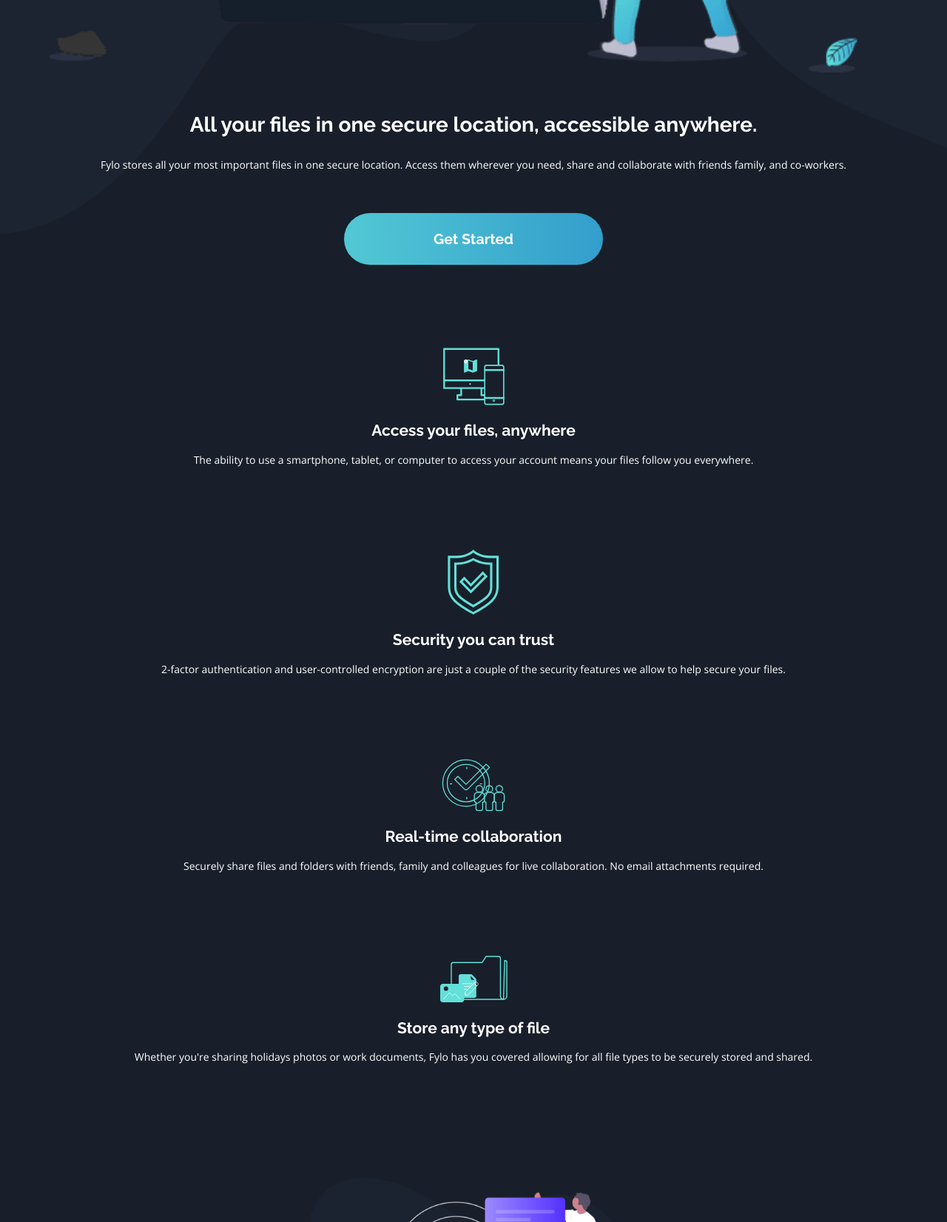
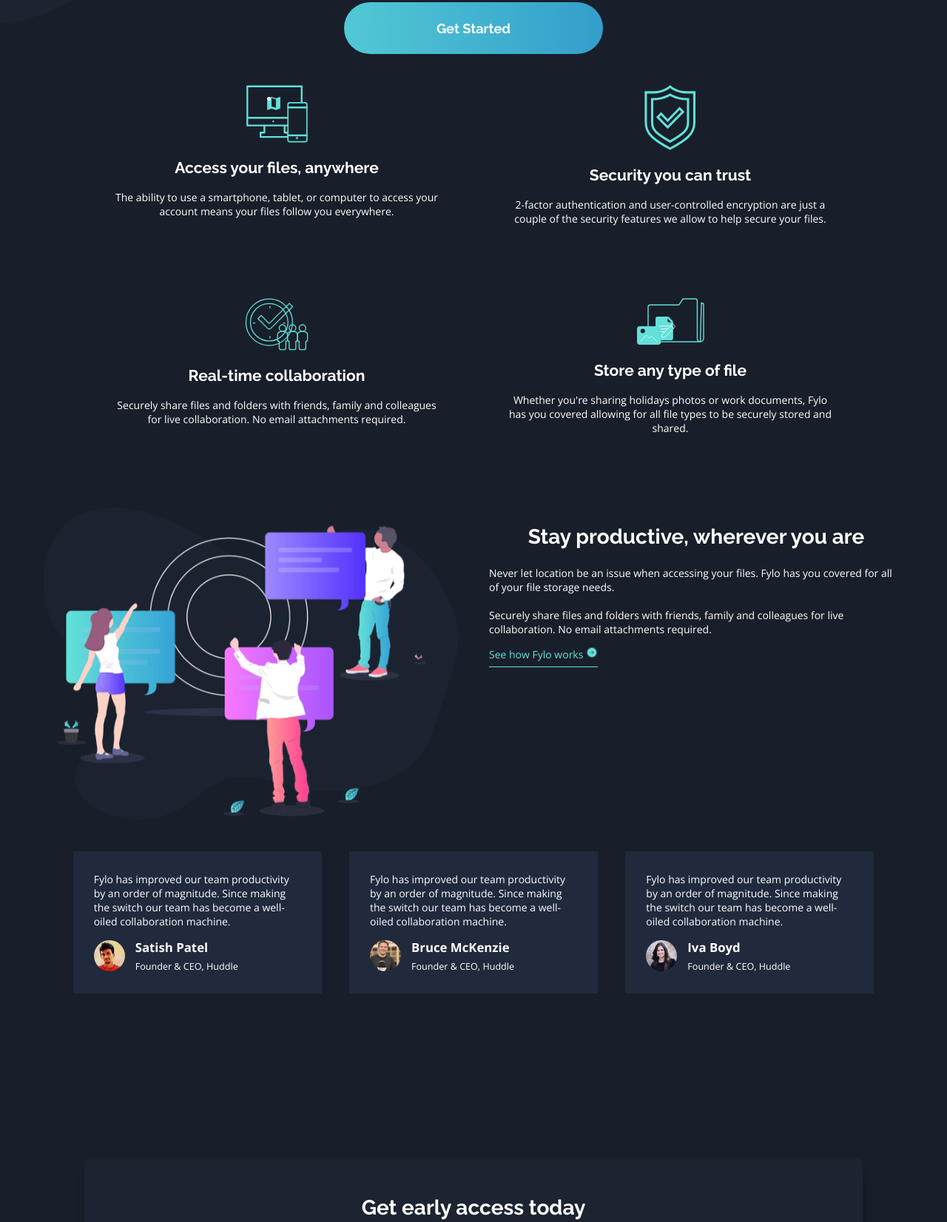
Before and after one commit to L4vrin/Fylo-dark-theme-landing-page, a plain HTML site: page index.html in a window 1280 px wide. Shown: the part 907-2559 px from the top of the page at 74% size. Drawn offline with nearby package versions, Linux system fonts and the light colour scheme.

Commit message:
added desktop version

```diff
--- a/index.html
+++ b/index.html
@@ -42,43 +42,46 @@
         Fylo stores all your most important files in one secure location. Access them wherever
         you need, share and collaborate with friends family, and co-workers.
       </p>
-      <a href="#" class="get_started_button">Get Started</a>
+      <a href="#" class="get_started_button button">Get Started</a>
     </section>
-    <section class="description_card">
+    <section class="description_cards_wrapper">
+      <div class="description_card">
         <img src="/images/icon-access-anywhere.svg" alt="" class="card_icon">
         <h2>Access your files, anywhere</h2>
         <p>
           The ability to use a smartphone, tablet, or computer to access your account means your
           files follow you everywhere.
         </p>
-    </section>
-    <section class="description_card">
+      </div>
+      <div class="description_card">
         <img src="/images/icon-security.svg" alt="" class="card_icon">
         <h2>Security you can trust</h2>
         <p>
           2-factor authentication and user-controlled encryption are just a couple of the security
           features we allow to help secure your files.
         </p>
-    </section>
-    <section class="description_card">
+      </div>
+      <div class="description_card">
         <img src="/images/icon-collaboration.svg" alt="" class="card_icon">
         <h2>Real-time collaboration</h2>
         <p>
           Securely share files and folders with friends, family and colleagues for live collaboration.
           No email attachments required.
         </p>
-    </section>
-    <section class="description_card">
+      </div>
+      <div class="description_card">
         <img src="/images/icon-any-file.svg" alt="" class="card_icon">
         <h2>Store any type of file</h2>
         <p>
           Whether you're sharing holidays photos or work documents, Fylo has you covered allowing for all
           file types to be securely stored and shared.
         </p>
+      </div>
     </section>
     <section class="productive_card">
-      <img src="/images/illustration-stay-productive.png" alt="">
-      <h2>Stay productive, wherever you are</h2>
+      <div class="productive_img"><img src="/images/illustration-stay-productive.png" alt=""></div>
+      <div class="productive_card_text_wrapper">
+        <h1>Stay productive, wherever you are</h1>
         <p>
           Never let location be an issue when accessing your files. Fylo has you covered for all of your file
           storage needs. <br><br>
@@ -86,7 +89,7 @@
           attachments required.
         </p>
         <a href="#" class="blue_link"><span>See how Fylo works <img src="/images/icon-arrow.svg" alt=""></span></a>
-    </section>
+      </div> </section>
     <section class="comments">
       <div class="comment_card">
         <p>
@@ -131,15 +134,15 @@
     </section>
     <div class="get_started_container">
       <section class="get_started">
-        <h2>Get early access today</h2>
-        <p>
+        <h1>Get early access today</h1>
+        <p class="get_started_description">
           It only takes a minute to sign up and our free starter tier is extremely generous. If you have any
           questions, our support team would be happy to help you.
         </p>
 
         <form action="" class="early_access_form">
           <input type="email" name="" placeholder="email@example.com" id="">
-          <button type="submit">Get Started For Free</button>
+          <button type="submit" class="button">Get Started For Free</button>
         </form>
       </section>
     </div>
@@ -148,12 +151,17 @@
   <footer><div class="footer_container">
 
       <a href="#" class="footer_logo"><img src="/images/logo.svg" alt="" class="footer_logo_img"></a>
+
+        <div class="footer_links_container">
           <p class="footer_description">
             Lorem ipsum dolor sit amet, consectetur adipiscing elit, sed do eiusmod tempor incididunt ut labore et
             dolore magna aliqua
           </p>
+          <div class="contact_links">
                   <a href="tel:+1-543-123-4567" class="phone_number">+1-543-123-4567</a>
                   <a href="mailto:example@fylo.com" class="email">example@fylo.com</a>
+         </div>
+
                 <div class="about_links">
                   <a href="#">About Us</a>
                   <a href="#">Jobs</a>
@@ -166,6 +174,8 @@
                   <a href="#">Privacy</a>
                 </div>
         </div>
+  </div>
+</div>
   </footer>
 
 
--- a/style.css
+++ b/style.css
@@ -12,7 +12,9 @@
     --light-red-accent: hsl(0, 100%, 63%);
 }
 
-
+* {
+    border
+}
 
 body {
     background-color: var(--main-bg-color);
@@ -37,15 +39,23 @@
     filter: invert(76%) sepia(100%) saturate(2000%) hue-rotate(159deg) brightness(230%) contrast(150%);
 }
 
-.main_intro h1, .main_intro p{
-    margin: 1rem;
+.main_intro h1{
+
+    max-width: 40rem;
+    margin: 1rem auto;
+
+   }
+   .main_intro p {
+    max-width: 30rem;
+    margin: 1rem auto;
 
    }
 
 .intro_img {
-    max-height: 100%;
-    object-fit:contain;
-    padding: 40px
+    object-fit: contain;
+    padding: 40px;
+    display: inline-block;
+    max-height: 534px;
 
 }
 
@@ -108,10 +118,19 @@
 .main_intro, .description_card {
     text-align: center;
 
+
 }
 
+
 .description_card {
-    margin: 8rem 3rem;
+    margin: auto;
+    max-width: 40rem;
+    padding: 3rem;
+}
+
+.description_cards_wrapper {
+    display: flex;
+    flex-direction: column;
 }
  /*
     font: 700 1.4rem "Raleway", sans-serif;
@@ -123,7 +142,7 @@
 
  */
 .get_started_button {
-    font: 700 1.4rem "Raleway", sans-serif;
+    font: 700 1.3rem "Raleway", sans-serif;
     display: flex;
     justify-content: center;
     background: linear-gradient(90deg, hsl(176, 68%, 64%) -60%, hsl(198, 60%, 50%) 100%);
@@ -145,19 +164,15 @@
 .productive_card {
     display: flex;
     flex-direction: column;
-    align-items: center;
-    margin: 8rem 3rem;
-    margin-bottom: 12rem;
+
     max-width: 40rem;
-    margin:auto;
+    margin: auto;
     padding: 3rem;
 
 }
 
-.productive_card img {
-    object-fit:contain;
-    max-width: 80%;
-
+.productive_img img {
+    width: 100%;
 }
 .productive_card .blue_link {
     align-self: flex-start;
@@ -181,16 +196,19 @@
 .comment_card {
     display: flex;
     padding: 2rem;
-    margin: 0 5rem;
+    margin: 0 10vw;
     flex-direction: column;
     background-color: var(--testimonials-bg);
     margin-bottom: 3rem;
-    max-width: 40rem;
+    max-width: 30rem;
 
 }
-.comment_card:last-of-type{
-    margin-bottom: 0;
+
+.comment_card p {
+    margin-top: 0;
 }
+
+
 .comment_author_picture {
     border-radius: 50%;
     height: 3rem;
@@ -265,7 +283,7 @@
 
 .early_access_form button {
     color: white;
-    font: 700 1.4rem "Raleway", sans-serif;
+    font: 700 1.2rem "Raleway", sans-serif;
     background: linear-gradient(90deg, hsl(176, 68%, 64%) -60%, hsl(198, 60%, 50%) 100%);
     width: 20rem;
     height: 5rem;
@@ -330,6 +348,10 @@
     left: -3rem;
 }
 
+.contact_links {
+    display: flex;
+    flex-direction: column;
+}
 
 .phone_number, .email {
     margin-left: 3rem;
@@ -345,3 +367,111 @@
     position: relative;
     left: -3rem;
 }
+
+.footer_links_container {
+    display: flex;
+    flex-direction: column;
+}
+
+
+@media (min-width: 854px)  {
+
+    .description_cards_wrapper {
+        flex-direction: row;
+        flex-wrap: wrap;
+        justify-content: center;
+        max-width: 80rem;
+        margin: auto;
+    }
+    .description_card {
+        max-width: none;
+        margin: 0;
+        flex-basis: 40%;
+    }
+
+    .productive_card {
+        flex-direction: row;
+        justify-content: center;
+        max-width: 80rem;
+        margin: auto;
+
+
+    }
+    .productive_img {
+        display: block;
+        max-width: 50%;
+        flex: 0 0 50%;
+    }
+
+    .productive_img > img {
+        float: right;
+        max-width: 100%;
+    }
+    .productive_card_text_wrapper {
+        max-width: 50%;
+        margin-left: 3rem;
+        flex: 0 0 50%;
+    }
+
+    .comments {
+        flex-direction: row;
+        justify-content: space-around;
+        max-width: 80rem;
+        margin: auto;
+    }
+
+    .comment_card {
+        flex-basis: 25%;
+        margin: 0;
+
+    }
+
+    .get_started {
+        max-width: 80rem;
+    }
+    .early_access_form {
+        flex-direction: row;
+    }
+    .early_access_form input
+    {
+        margin: 0;
+        width: 30rem;
+        margin-right: 3rem;
+
+    }
+    .early_access_form button {
+        height: 3rem;
+        width: auto;
+        padding: 0 2rem;
+        font-size: 1rem;
+    }
+    .early_access_form input {
+        height: 3rem;
+    }
+
+    .get_started_description {
+        max-width: 80%;
+        text-align: center;
+    }
+
+
+    .footer_container {
+        max-width: 100rem;
+    }
+
+    .footer_links_container {
+        flex-direction: row;
+        justify-content: space-between;
+        max-width: 100rem;
+    }
+
+    .footer_description {
+        flex-basis: 25%;
+        margin: 0%;
+    }
+    .email {
+        margin: 0;
+        margin-left: 3em;
+    }
+
+}
```
Lines whose indentation alone changed are shown as unchanged.
